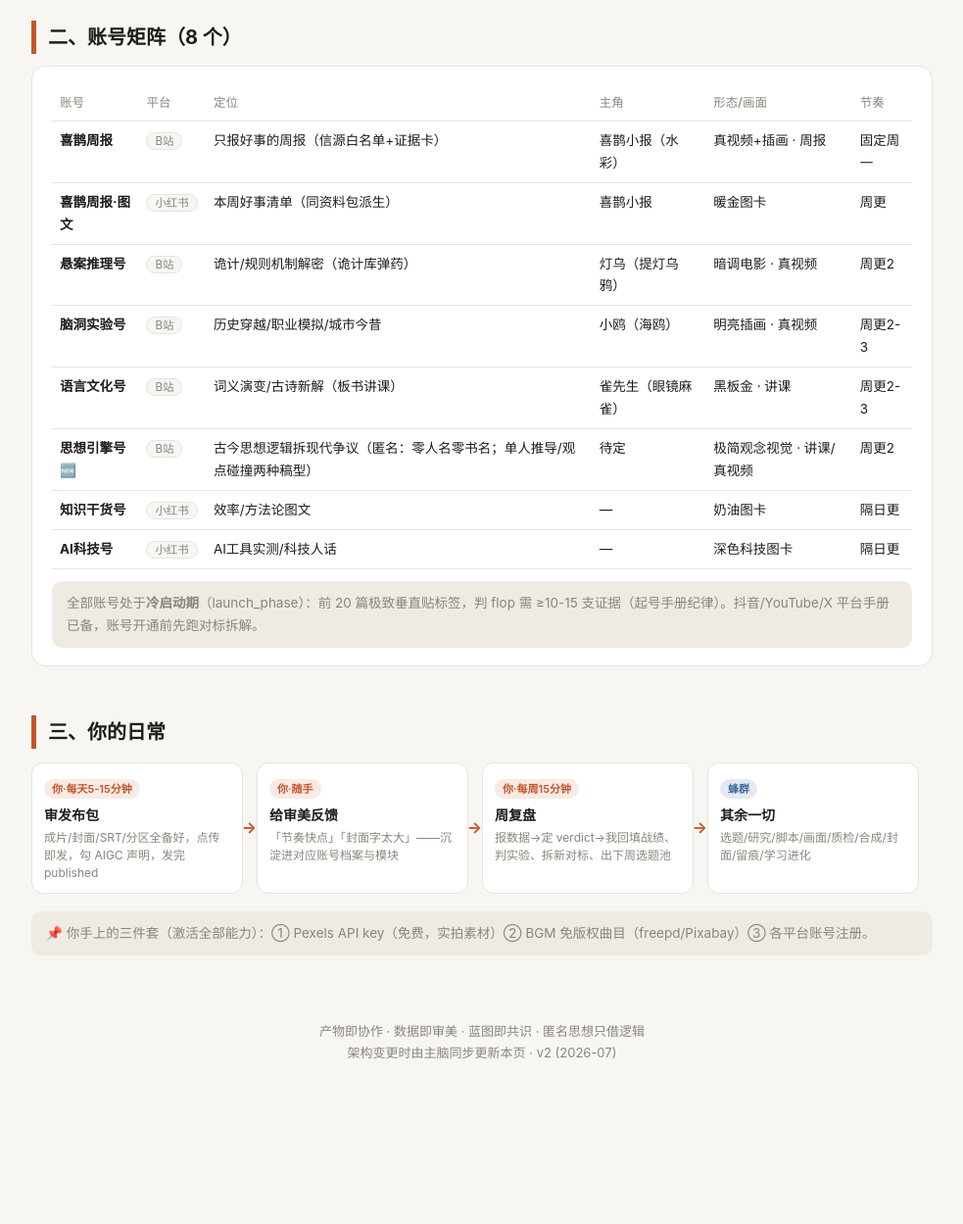
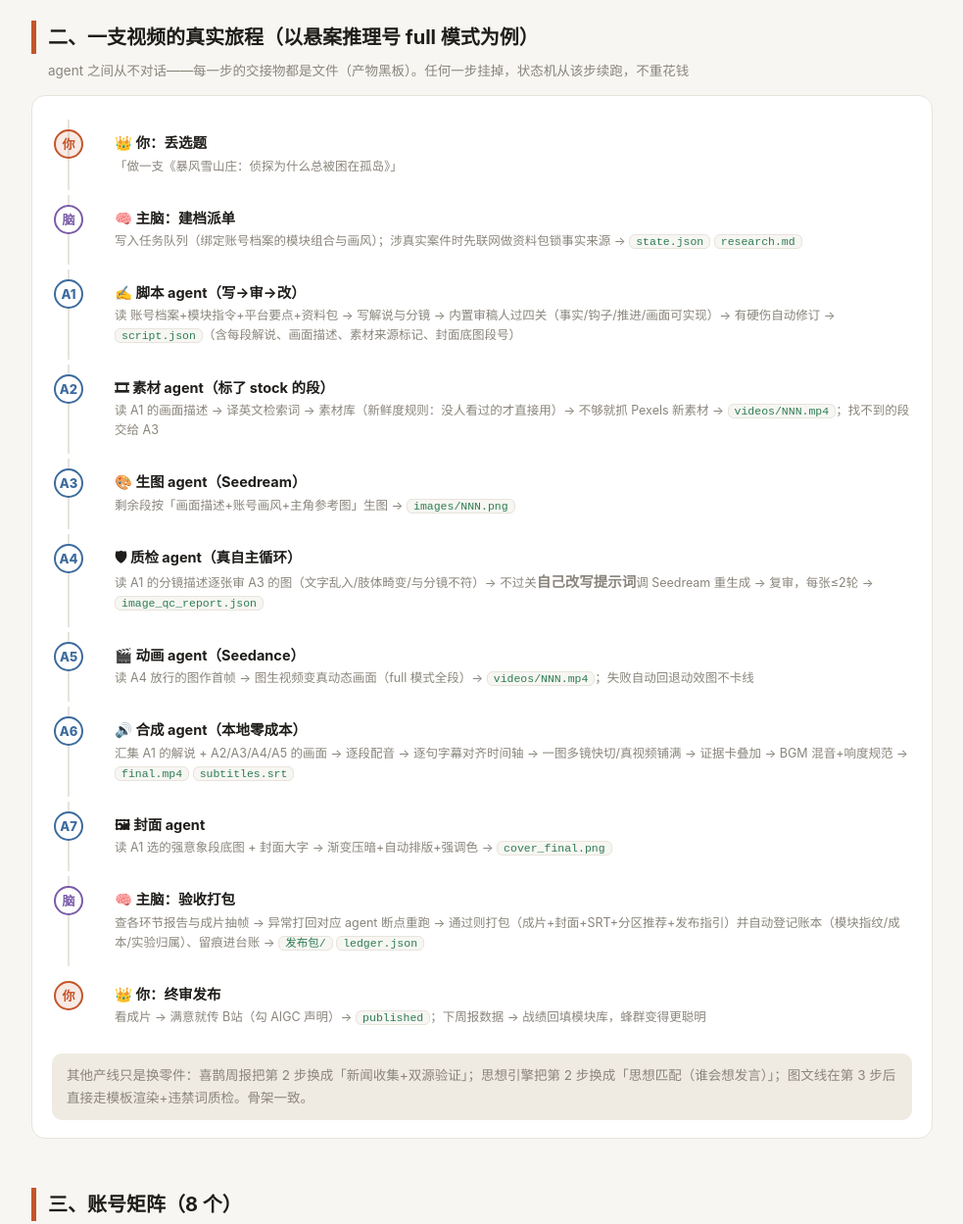
Before and after one commit to NickkkLian/Media-Ops, a plain HTML site: page workflow.html in a window 1280 px wide. Shown: the part 1060-2309 px from the top of the page at 98% size, without its empty margins (148-1131 px from the left). Before the commit the page ends 2225 px from the top, so only its background shows below. Drawn offline with Linux system fonts and the light colour scheme.

Commit message:
workflow：新增「一支视频的真实旅程」时间线（11步agent交接+产物文件+其他产线换件说明）
Co-Authored-By: Claude Fable 5 <noreply@anthropic.com>

```diff
--- a/workflow.html
+++ b/workflow.html
@@ -37,6 +37,17 @@ th{color:var(--muted);font-weight:500;font-size:12.5px}
 ul{padding-left:22px} li{margin:5px 0}
 .note{background:#F0EBE2;border-radius:10px;padding:11px 15px;font-size:13.5px;color:var(--muted);margin-top:12px}
 .foot{text-align:center;color:var(--muted);font-size:13px;margin-top:66px}
+/* 真实旅程时间线 */
+.tl{list-style:none;padding:0;margin-top:6px}
+.tl li{position:relative;padding:10px 0 14px 46px;border-left:2px solid var(--line);margin-left:16px}
+.tl li:last-child{border-left-color:transparent}
+.tl .n{position:absolute;left:-16px;top:10px;width:30px;height:30px;border-radius:50%;background:var(--card);border:2px solid var(--accent);color:var(--accent);font-weight:800;font-size:13px;display:flex;align-items:center;justify-content:center}
+.tl .n.you{border-color:var(--accent);background:rgba(196,85,42,.12)}
+.tl .n.brain{border-color:var(--violet);color:var(--violet)}
+.tl .n.agent{border-color:var(--blue);color:var(--blue)}
+.tl b{font-size:14.5px}
+.tl small{display:block;color:var(--muted);font-size:12.5px;line-height:1.6}
+.tl code{background:var(--bg);border:1px solid var(--line);border-radius:6px;padding:0 6px;font-size:11.5px;color:var(--green)}
 </style>
 </head>
 <body>
@@ -178,7 +189,26 @@ ul{padding-left:22px} li{margin:5px 0}
 </svg>
 </div>
 
-<h2>二、账号矩阵（8 个）</h2>
+<h2>二、一支视频的真实旅程（以悬案推理号 full 模式为例）</h2>
+<p class="sub">agent 之间从不对话——每一步的交接物都是文件（产物黑板）。任何一步挂掉，状态机从该步续跑，不重花钱</p>
+<div class="card">
+<ol class="tl">
+  <li><span class="n you">你</span><b>👑 你：丢选题</b><small>「做一支《暴风雪山庄：侦探为什么总被困在孤岛》」</small></li>
+  <li><span class="n brain">脑</span><b>🧠 主脑：建档派单</b><small>写入任务队列（绑定账号档案的模块组合与画风）；涉真实案件时先联网做资料包锁事实来源 → <code>state.json</code> <code>research.md</code></small></li>
+  <li><span class="n agent">A1</span><b>✍️ 脚本 agent（写→审→改）</b><small>读 账号档案+模块指令+平台要点+资料包 → 写解说与分镜 → 内置审稿人过四关（事实/钩子/推进/画面可实现）→ 有硬伤自动修订 → <code>script.json</code>（含每段解说、画面描述、素材来源标记、封面底图段号）</small></li>
+  <li><span class="n agent">A2</span><b>🎞 素材 agent（标了 stock 的段）</b><small>读 A1 的画面描述 → 译英文检索词 → 素材库（新鲜度规则：没人看过的才直接用）→ 不够就抓 Pexels 新素材 → <code>videos/NNN.mp4</code>；找不到的段交给 A3</small></li>
+  <li><span class="n agent">A3</span><b>🎨 生图 agent（Seedream）</b><small>剩余段按「画面描述+账号画风+主角参考图」生图 → <code>images/NNN.png</code></small></li>
+  <li><span class="n agent">A4</span><b>🛡 质检 agent（真自主循环）</b><small>读 A1 的分镜描述逐张审 A3 的图（文字乱入/肢体畸变/与分镜不符）→ 不过关<b>自己改写提示词</b>调 Seedream 重生成 → 复审，每张≤2轮 → <code>image_qc_report.json</code></small></li>
+  <li><span class="n agent">A5</span><b>🎬 动画 agent（Seedance）</b><small>读 A4 放行的图作首帧 → 图生视频变真动态画面（full 模式全段）→ <code>videos/NNN.mp4</code>；失败自动回退动效图不卡线</small></li>
+  <li><span class="n agent">A6</span><b>🔊 合成 agent（本地零成本）</b><small>汇集 A1 的解说 + A2/A3/A4/A5 的画面 → 逐段配音 → 逐句字幕对齐时间轴 → 一图多镜快切/真视频铺满 → 证据卡叠加 → BGM 混音+响度规范 → <code>final.mp4</code> <code>subtitles.srt</code></small></li>
+  <li><span class="n agent">A7</span><b>🖼 封面 agent</b><small>读 A1 选的强意象段底图 + 封面大字 → 渐变压暗+自动排版+强调色 → <code>cover_final.png</code></small></li>
+  <li><span class="n brain">脑</span><b>🧠 主脑：验收打包</b><small>查各环节报告与成片抽帧 → 异常打回对应 agent 断点重跑 → 通过则打包（成片+封面+SRT+分区推荐+发布指引）并自动登记账本（模块指纹/成本/实验归属）、留痕进台账 → <code>发布包/</code> <code>ledger.json</code></small></li>
+  <li><span class="n you">你</span><b>👑 你：终审发布</b><small>看成片 → 满意就传 B站（勾 AIGC 声明）→ <code>published</code>；下周报数据 → 战绩回填模块库，蜂群变得更聪明</small></li>
+</ol>
+<div class="note">其他产线只是换零件：喜鹊周报把第 2 步换成「新闻收集+双源验证」；思想引擎把第 2 步换成「思想匹配（谁会想发言）」；图文线在第 3 步后直接走模板渲染+违禁词质检。骨架一致。</div>
+</div>
+
+<h2>三、账号矩阵（8 个）</h2>
 <div class="card" style="overflow-x:auto">
 <table>
   <tr><th>账号</th><th>平台</th><th>定位</th><th>主角</th><th>形态/画面</th><th>节奏</th></tr>
@@ -194,7 +224,7 @@ ul{padding-left:22px} li{margin:5px 0}
 <div class="note">全部账号处于<b>冷启动期</b>（launch_phase）：前 20 篇极致垂直贴标签，判 flop 需 ≥10-15 支证据（起号手册纪律）。抖音/YouTube/X 平台手册已备，账号开通前先跑对标拆解。</div>
 </div>
 
-<h2>三、你的日常</h2>
+<h2>四、你的日常</h2>
 <div class="steps">
   <div class="step"><span class="who you">你·每天5-15分钟</span><b>审发布包</b><small>成片/封面/SRT/分区全备好，点传即发，勾 AIGC 声明，发完 published</small></div>
   <div class="step"><span class="who you">你·随手</span><b>给审美反馈</b><small>「节奏快点」「封面字太大」——沉淀进对应账号档案与模块</small></div>
```
